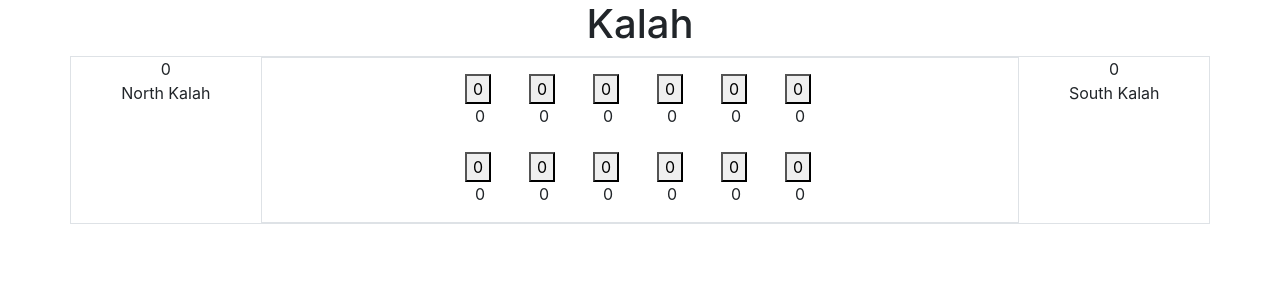
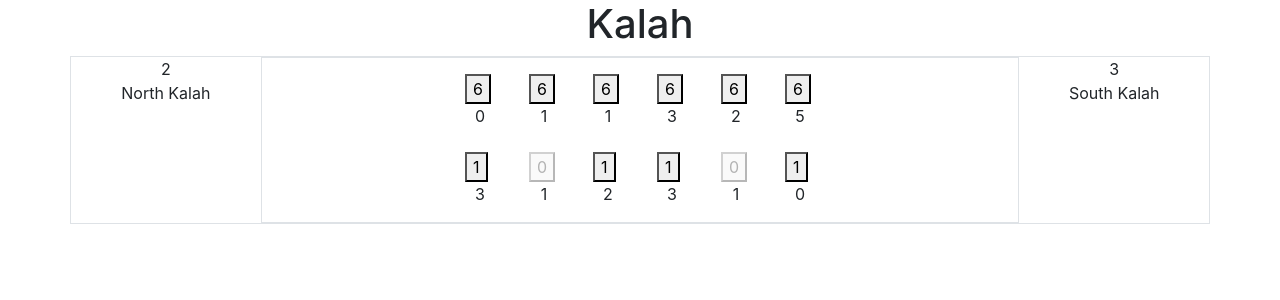
Before and after one commit to juanmougan/kalah-ui, an Angular app: page / in a window 1280 px wide. Shown: the top 300 px of the page. Built offline with nearby package versions, Linux system fonts and the light colour scheme.

Commit message:
feat: some dynamic behaviour

```diff
--- a/src/app/board/board.component.html
+++ b/src/app/board/board.component.html
@@ -1,38 +1,18 @@
 <div class="container border">
     <div class="row">
       <div class="col">
-        <div class="row justify-content-center">
-          <span>0</span>
-        </div>
-        <div class="row justify-content-center">
-          North Kalah
-        </div>
+        <app-kalah [playerName]="northPlayerName" [seeds]="northPlayerKalahSeeds"></app-kalah>
       </div>
       <div class="col-8 border">
         <div class="row justify-content-center north-pit-row">
-          <app-pit></app-pit>
-          <app-pit></app-pit>
-          <app-pit></app-pit>
-          <app-pit></app-pit>
-          <app-pit></app-pit>
-          <app-pit></app-pit>
+          <app-pit *ngFor="let seedCount of northOwnSeeds; index as i" [ownSeeds]="seedCount" [rivalSeeds]="southRivalSeeds[i]" [index]="i"></app-pit>
         </div>
         <div class="row justify-content-center south-pit-row">
-          <app-pit></app-pit>
-          <app-pit></app-pit>
-          <app-pit></app-pit>
-          <app-pit></app-pit>
-          <app-pit></app-pit>
-          <app-pit></app-pit>
+          <app-pit *ngFor="let seedCount of southOwnSeeds; index as i" [ownSeeds]="seedCount" [rivalSeeds]="northRivalSeeds[i]" [index]="i"></app-pit>
         </div>
       </div>
       <div class="col">
-        <div class="row justify-content-center">
-          <span>0</span>
-        </div>
-        <div class="row justify-content-center">
-          South Kalah
-        </div>
+        <app-kalah [playerName]="southPlayerName" [seeds]="southPlayerKalahSeeds"></app-kalah>
       </div>
     </div>
   </div>
--- a/src/app/board/board.component.ts
+++ b/src/app/board/board.component.ts
@@ -7,6 +7,16 @@ import { Component, OnInit } from '@angular/core';
 })
 export class BoardComponent implements OnInit {
 
+  southPlayerName = 'South'
+  northPlayerName = 'North'
+  southPlayerKalahSeeds = 3
+  northPlayerKalahSeeds = 2
+
+  southOwnSeeds = [1, 0, 1, 1, 0, 1]
+  southRivalSeeds = [0, 1, 1, 3, 2, 5]
+  northOwnSeeds = [6, 6, 6, 6, 6, 6]
+  northRivalSeeds = [3, 1, 2, 3, 1, 0]
+
   constructor() { }
 
   ngOnInit(): void {
--- a/src/app/kalah/kalah.component.html
+++ b/src/app/kalah/kalah.component.html
@@ -1 +1,8 @@
-<p>kalah works!</p>
+<div class="kalah">
+    <div class="row justify-content-center">
+        <span>{{seeds}}</span>
+    </div>
+    <div class="row justify-content-center">
+        {{playerName}} Kalah
+    </div>
+</div>
--- a/src/app/kalah/kalah.component.ts
+++ b/src/app/kalah/kalah.component.ts
@@ -1,4 +1,4 @@
-import { Component, OnInit } from '@angular/core';
+import { Component, Input, OnInit } from '@angular/core';
 
 @Component({
   selector: 'app-kalah',
@@ -7,6 +7,9 @@ import { Component, OnInit } from '@angular/core';
 })
 export class KalahComponent implements OnInit {
 
+  @Input() playerName = ''
+  @Input() seeds = 0
+
   constructor() { }
 
   ngOnInit(): void {
--- a/src/app/pit/pit.component.html
+++ b/src/app/pit/pit.component.html
@@ -1,8 +1,8 @@
 <div class="pit">
     <div class="row">
-        <button>0</button>
+        <button [disabled]="ownSeeds===0">{{ownSeeds}}</button>
     </div>
     <div class="row justify-content-center">
-        <span>0</span>
+        <span>{{rivalSeeds}}</span>
     </div>
 </div>
--- a/src/app/pit/pit.component.ts
+++ b/src/app/pit/pit.component.ts
@@ -1,4 +1,4 @@
-import { Component, OnInit } from '@angular/core';
+import { Component, Input, OnInit } from '@angular/core';
 
 @Component({
   selector: 'app-pit',
@@ -7,6 +7,10 @@ import { Component, OnInit } from '@angular/core';
 })
 export class PitComponent implements OnInit {
 
+  @Input() index = 0
+  @Input() ownSeeds = 0
+  @Input() rivalSeeds = 0
+
   constructor() { }
 
   ngOnInit(): void {
```
